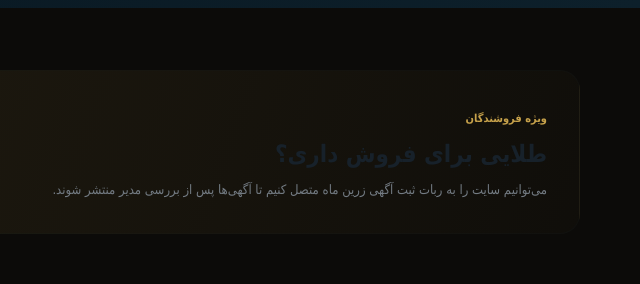
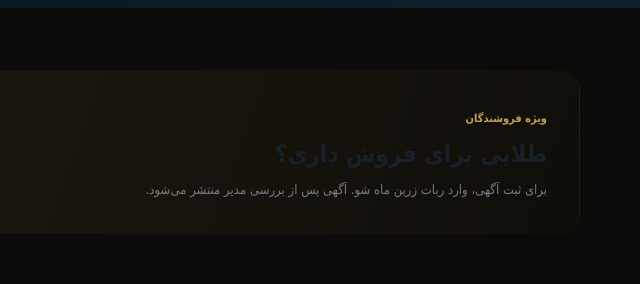
Before and after one commit to Booknight20/zarinmah-storefront, a plain HTML site: page index.html in a window 1280 px wide. Shown: the part 2363-2647 px from the top of the page, 640-1280 px from the left. Drawn offline with Linux system fonts and the light colour scheme.

Commit message:
Update index.html

```diff
--- a/index.html
+++ b/index.html
@@ -157,7 +157,7 @@ footer h3 { color: var(--site-primary); font-size: 13px; margin: 0 0 12px; }
     <section class="section" style="padding-bottom:25px"><div class="wrap"><div class="section-head"><div><span class="section-kicker">نبض بازار</span><h2>نمای کلی بازار طلا</h2><p class="section-desc">این بخش در نسخه آزمایشی نمایشی است و هنوز به منبع قیمت زنده متصل نشده است.</p></div><span class="text-link">قیمت‌ها باید پیش از انتشار متصل شوند ←</span></div><div class="market-strip"><div class="market-item"><div class="market-label">طلای ۱۸ عیار</div><div class="market-value">—</div><div class="market-change">در انتظار اتصال قیمت زنده</div></div><div class="market-item"><div class="market-label">سکه امامی</div><div class="market-value">—</div><div class="market-change">در انتظار اتصال قیمت زنده</div></div><div class="market-item"><div class="market-label">نیم‌سکه</div><div class="market-value">—</div><div class="market-change">در انتظار اتصال قیمت زنده</div></div><div class="market-item"><div class="market-label">دلار</div><div class="market-value">—</div><div class="market-change">در انتظار اتصال قیمت زنده</div></div></div><div class="market-disclaimer">قیمت‌ها عمداً نمایش داده نشده‌اند تا از درج قیمت نادرست یا قدیمی جلوگیری شود.</div></div></section>
     <section class="section" id="products"><div class="wrap"><div class="section-head"><div><span class="section-kicker">ویترین زرین ماه</span><h2>محصولات پیشنهادی</h2><p class="section-desc">محصولات زیر نمونه‌های نمایشی برای طراحی سایت هستند؛ قیمت و موجودی واقعی نیست.</p></div><a class="text-link" href="#sell">می‌خواهی محصولت را ثبت کنی؟ ←</a></div><div class="filters" id="filters"><button class="filter active" data-filter="all">همه محصولات</button><button class="filter" data-filter="necklace">گردنبند</button><button class="filter" data-filter="ring">انگشتر</button><button class="filter" data-filter="bracelet">دستبند</button><button class="filter" data-filter="coin">سکه</button></div><div class="products" id="productsGrid"></div></div></section>
     <section class="section benefits" id="why"><div class="wrap"><div class="section-head"><div><span class="section-kicker">تجربه خرید بهتر</span><h2>چرا زرین ماه؟</h2><p class="section-desc">هدف ما این است که مسیر بررسی محصول تا ثبت درخواست خرید، روشن و قابل‌فهم باشد.</p></div></div><div class="benefit-grid"><div class="benefit"><div class="benefit-icon">◇</div><div><h3>اطلاعات شفاف</h3><p>وزن، عیار، اجرت و جزئیات هر محصول باید پیش از نهایی‌شدن سفارش مشخص باشد.</p></div></div><div class="benefit"><div class="benefit-icon">✓</div><div><h3>ثبت سفارش آسان</h3><p>محصولات را به سبد خرید اضافه کن و درخواستت را برای پیگیری ثبت کن.</p></div></div><div class="benefit"><div class="benefit-icon">☾</div><div><h3>بازار خرید و فروش</h3><p>مسیر توسعه سایت برای اتصال به ربات ثبت آگهی زرین ماه در نظر گرفته شده است.</p></div></div></div></div></section>
-    <section class="section" id="sell"><div class="wrap"><div class="cta"><div><span class="section-kicker">ویژه فروشندگان</span><h2>طلایی برای فروش داری؟</h2><p>می‌توانیم سایت را به ربات ثبت آگهی زرین ماه متصل کنیم تا آگهی‌ها پس از بررسی مدیر منتشر شوند.</p></div><button class="btn" onclick="openSeller()">درخواست ثبت آگهی ←</button></div></div></section>
+   <section class="section" id="sell"><div class="wrap"><div class="cta"><div><span class="section-kicker">ویژه فروشندگان</span><h2>طلایی برای فروش داری؟</h2><p>برای ثبت آگهی، وارد ربات زرین ماه شو. آگهی پس از بررسی مدیر منتشر می‌شود.</p></div><a class="btn" href="https://t.me/ZarinMahGoldBot?start=sell" target="_blank" rel="noopener noreferrer">درخواست ثبت آگهی ←</a></div></div></section>
   </main>
   <footer><div class="wrap"><div class="footer-grid"><div><a class="brand" href="#home"><span class="brand-mark">☾</span><span><span class="brand-name">زرین ماه</span><span class="brand-sub">طلای کم‌اجرت</span></span></a><p class="footer-about">زرین ماه؛ ویترینی برای معرفی محصولات طلا و ثبت درخواست خرید. اطلاعات قیمت، موجودی و سفارش‌ها در این نمونه هنوز به سامانه واقعی متصل نشده‌اند.</p></div><div><h3>دسترسی سریع</h3><div class="footer-links"><a href="#products">محصولات</a><a href="#why">درباره زرین ماه</a><a href="#sell">ثبت آگهی فروش</a><a href="#terms" onclick="showTerms(event)">قوانین خرید و فروش</a></div></div><div><h3>ارتباط با زرین ماه</h3><div class="footer-links"><a href="https://t.me/ZarinMahGold" target="_blank" rel="noreferrer">کانال تلگرام</a><a href="https://eitaa.com/ZarinMahGold" target="_blank" rel="noreferrer">کانال ایتا</a><span>پشتیبانی: ZarinMah_Support</span></div></div></div><div class="copyright"><span>© زرین ماه — تمامی حقوق محفوظ است.</span><span>نسخه نمایشی؛ پیش از فروش واقعی، اتصال سفارش و پرداخت لازم است.</span></div></div></footer>
 </div>
```
